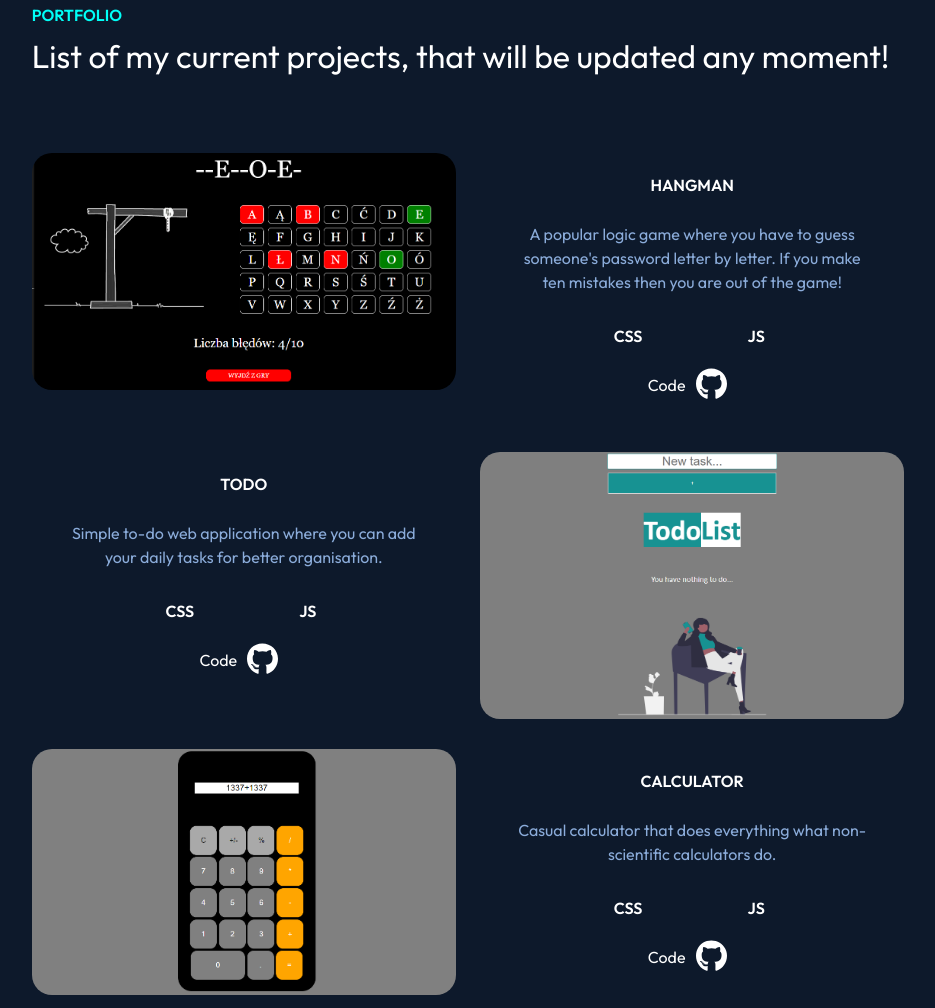
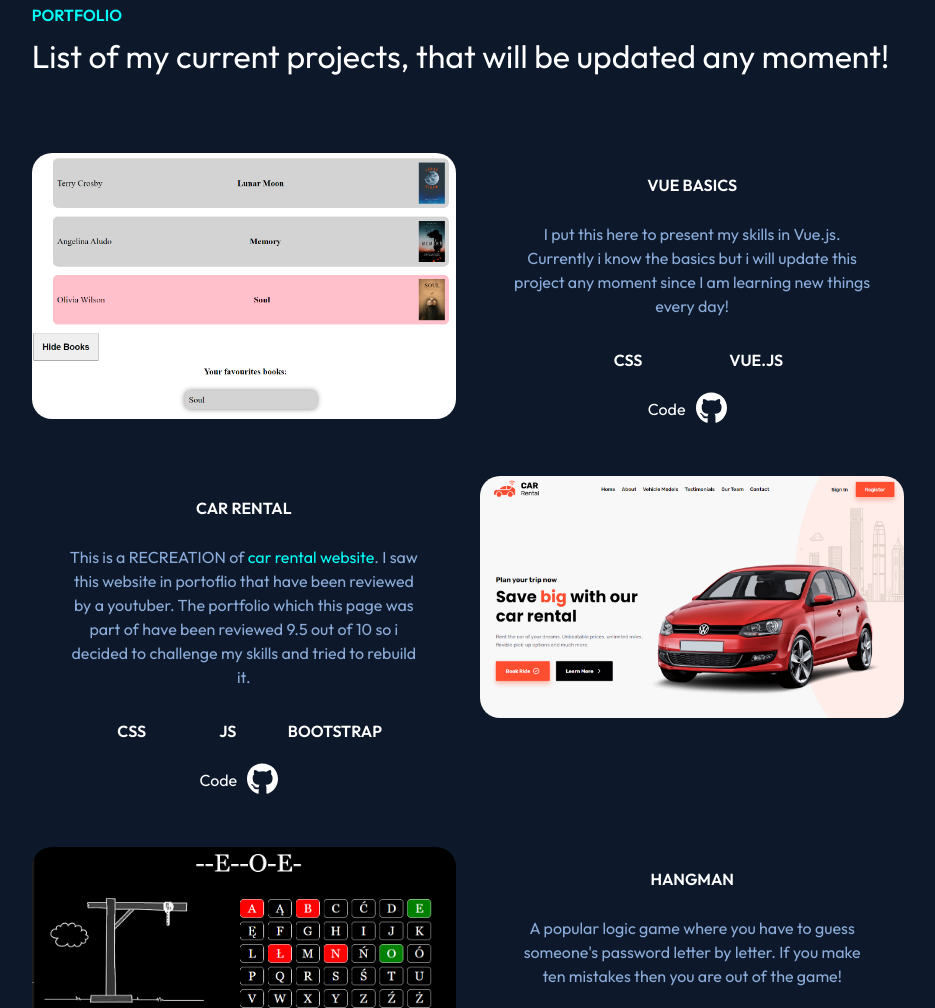
Before and after one commit to krokmichal/krokmichal.github.io, a website: page index.html in a window 1280 px wide. Shown: the part 1847-2855 px from the top of the page, without its empty margins (172-1107 px from the left). Drawn offline with Linux system fonts and the light colour scheme.

Commit message:
new projects added

```diff
--- a/index.html
+++ b/index.html
@@ -185,11 +185,11 @@
               </div>
               <div class="col-12 about-text">
                 As a beginner front-end developer, I constantly enlarge my skill
-                resources. At the moment I am focused on learning React and
-                Sass. While doing this, I am actively searching for a company
-                where i could participate in an internship and spread my wings.
-                In the future, I would like my skills to expand not only to
-                other technologies but also to other fields of IT.
+                resources. At the moment I am focused on learning Vue and Sass.
+                While doing this, I am actively searching for a company where i
+                could participate in an internship and spread my wings. In the
+                future, I would like my skills to expand not only to other
+                technologies but also to other fields of IT.
               </div>
             </div>
           </div>
@@ -204,6 +204,72 @@
             <h2>
               List of my current projects, that will be updated any moment!
             </h2>
+          </div>
+        </div>
+        <div class="row odd">
+          <div class="col-12 col-md-5 offset-md-1 project-photo">
+            <a href="https://krokmichal.github.io/first-vue/"
+              ><img src="/images/first-vue.PNG" alt=""
+            /></a>
+          </div>
+          <div class="col-12 col-md-5 project-info">
+            <div class="row">
+              <div class="col-12 project-title">VUE BASICS</div>
+              <div class="col-12 project-description">
+                I put this here to present my skills in Vue.js. Currently i know
+                the basics but i will update this project any moment since I am
+                learning new things every day!
+              </div>
+              <div class="col-4 offset-2 technologies">CSS</div>
+              <div class="col-4 technologies">VUE.JS</div>
+
+              <div class="col-12 project-links">
+                Code
+                <a
+                  href="https://github.com/krokmichal/PORTFOLIO/tree/main/first-vue/assets"
+                  ><i
+                    class="fa-brands fa-github fa-2x"
+                    style="margin-right: 10px"
+                  ></i
+                ></a>
+              </div>
+            </div>
+          </div>
+        </div>
+        <div class="row even">
+          <div class="col-12 col-md-5 offset-md-1 project-info">
+            <div class="row">
+              <div class="col-12 project-title">CAR RENTAL</div>
+              <div class="col-12 project-description">
+                This is a RECREATION of
+                <a
+                  id="car-rental-link"
+                  href="https://car-rental-ten.vercel.app/"
+                  >car rental website</a
+                >. I saw this website in portoflio that have been reviewed by a
+                youtuber. The portfolio which this page was part of have been
+                reviewed 9.5 out of 10 so i decided to challenge my skills and
+                tried to rebuild it.
+              </div>
+              <div class="col-3 offset-1 technologies">CSS</div>
+              <div class="col-3 technologies">JS</div>
+              <div class="col-3 technologies">BOOTSTRAP</div>
+              <div class="col-12 project-links">
+                Code
+                <a
+                  href="https://github.com/krokmichal/PORTFOLIO/tree/main/car-rental"
+                  ><i
+                    class="fa-brands fa-github fa-2x"
+                    style="margin-right: 10px"
+                  ></i
+                ></a>
+              </div>
+            </div>
+          </div>
+          <div class="col-12 col-md-5 project-photo">
+            <a href="https://krokmichal.github.io/car-rental/"
+              ><img src="/images/car-rental.PNG" alt=""
+            /></a>
           </div>
         </div>
         <div class="row odd">
--- a/style.css
+++ b/style.css
@@ -25,6 +25,12 @@ body {
   justify-content: center;
   align-items: center;
 }
+
+/* #about,
+#projects,
+#contact {
+  padding-top: 10em;
+} */
 
 #projects {
   height: 200vh;
@@ -196,6 +202,14 @@ label {
 
 #send-button {
   margin-top: 10px;
+}
+
+#car-rental-link {
+  color: var(--cyan);
+}
+
+#contact {
+  padding-top: 70em;
 }
 
 @media screen and (min-width: 1401px) and (max-height: 940px) {
```
Also changed, not shown: images/car-rental.PNG (added), images/first-vue.PNG (added).
